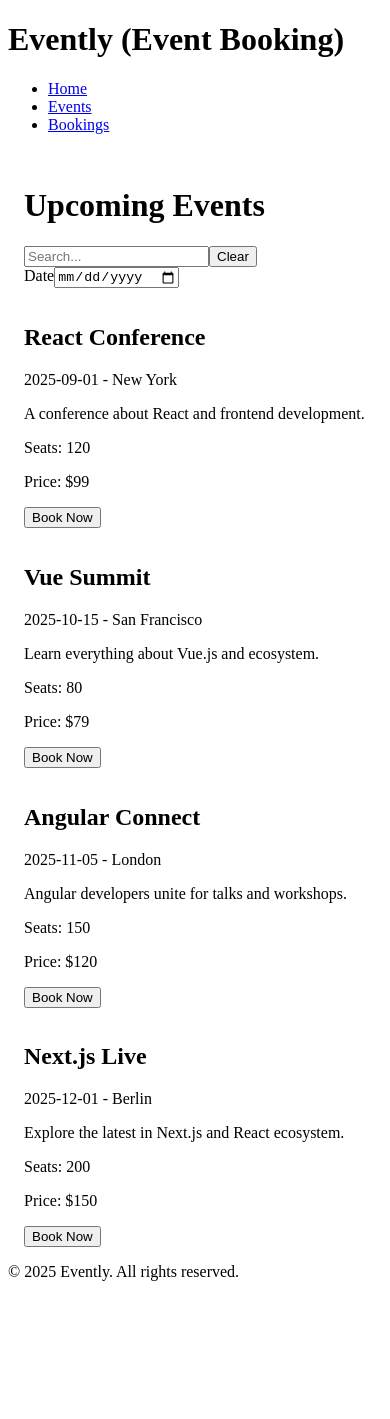
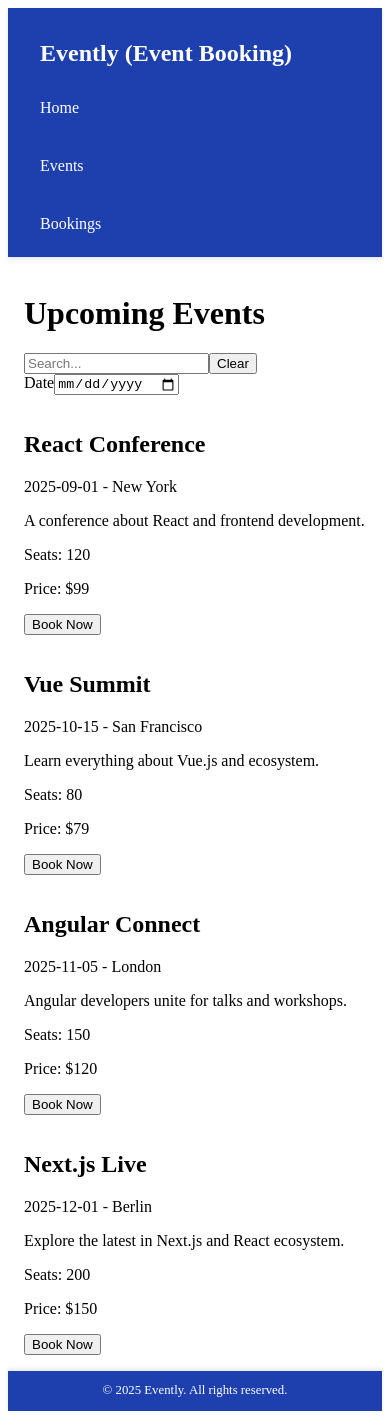
Before and after one commit to PriyeshIllam/ankita-testsubmit, a Next.js app: page / in a window 390 px wide. Before the commit the page ends 1289 px from the top, so only its background shows below. Built offline with nearby package versions, Linux system fonts and the light colour scheme.

Commit message:
responsive styling

```diff
--- /dev/null
+++ b/src/components/Footer/Footer.module.css
@@ -0,0 +1,20 @@
+.footer {
+  text-align: center;
+  padding: 1rem 0;
+  background-color: #1e40af; /* Indigo */
+  color: #ffffff;
+  font-weight: 500;
+  font-size: 0.9rem;
+  box-shadow: 0 -2px 4px rgba(0, 0, 0, 0.1);
+  position: relative;
+  bottom: 0;
+  width: 100%;
+}
+
+/* Optional: small screens adjustment */
+@media (max-width: 480px) {
+  .footer {
+    font-size: 0.8rem;
+    padding: 0.8rem 0;
+  }
+}
--- a/src/components/Footer/index.tsx
+++ b/src/components/Footer/index.tsx
@@ -1,9 +1,10 @@
-// components/Footer/index.tsx
+import styles from "./Footer.module.css";
+
 export default function Footer() {
   const year = new Date().getFullYear();
 
   return (
-    <footer>
+    <footer className={styles.footer}>
       © {year} Evently. All rights reserved.
     </footer>
   );
--- /dev/null
+++ b/src/components/Header/Header.module.css
@@ -0,0 +1,49 @@
+.header {
+  display: flex;
+  justify-content: space-between;
+  align-items: center;
+  padding: 1rem 2rem;
+  background-color: #1e40af; /* Indigo */
+  color: #ffffff;
+  box-shadow: 0 2px 4px rgba(0, 0, 0, 0.1);
+  flex-wrap: wrap; /* allow items to wrap on small screens */
+}
+
+.title {
+  font-size: 1.5rem;
+  font-weight: bold;
+}
+
+.navList {
+  display: flex;
+  list-style: none;
+  gap: 1.5rem;
+  margin: 0;
+  padding: 0;
+  flex-wrap: wrap; /* wrap nav items on small screens */
+}
+
+/* Optional: stack nav items vertically on very small screens */
+@media (max-width: 480px) {
+  .navList {
+    flex-direction: column;
+    width: 100%;
+    margin-top: 0.5rem;
+  }
+
+  .navItem a {
+    display: block;
+    padding: 0.5rem 0;
+  }
+}
+
+.navItem a {
+  color: #ffffff;
+  text-decoration: none;
+  font-weight: 500;
+  transition: color 0.2s ease-in-out;
+}
+
+.navItem a:hover {
+  color: #93c5fd; /* Light blue on hover */
+}
--- a/src/components/Header/index.tsx
+++ b/src/components/Header/index.tsx
@@ -1,18 +1,19 @@
 import Link from "next/link";
+import styles from "./Header.module.css";
 
 export default function Header() {
   return (
-    <header>
-      <h1>Evently (Event Booking)</h1>
+    <header className={styles.header}>
+      <h1 className={styles.title}>Evently (Event Booking)</h1>
       <nav>
-        <ul>
-          <li>
+        <ul className={styles.navList}>
+          <li className={styles.navItem}>
             <Link href="/">Home</Link>
           </li>
-          <li>
+          <li className={styles.navItem}>
             <Link href="/events">Events</Link>
           </li>
-          <li>
+          <li className={styles.navItem}>
             <Link href="/bookings">Bookings</Link>
           </li>
         </ul>
```
